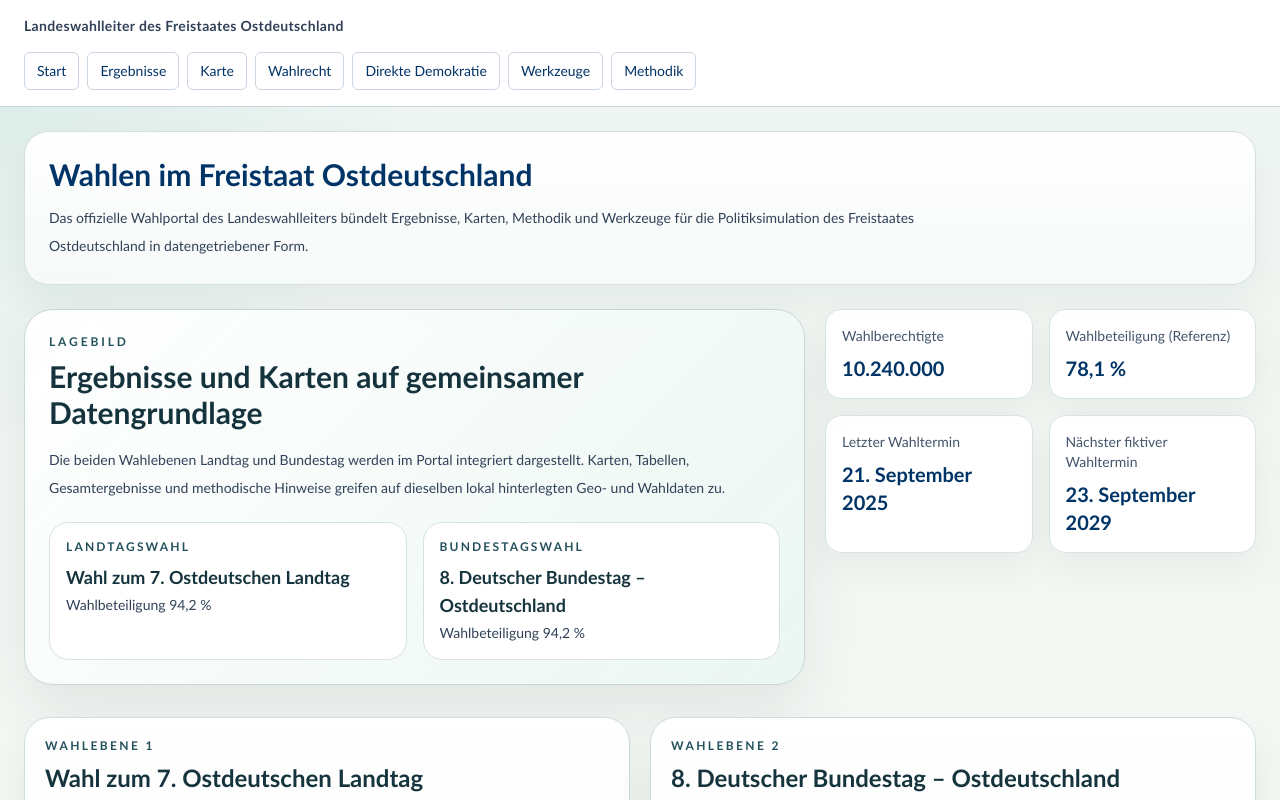
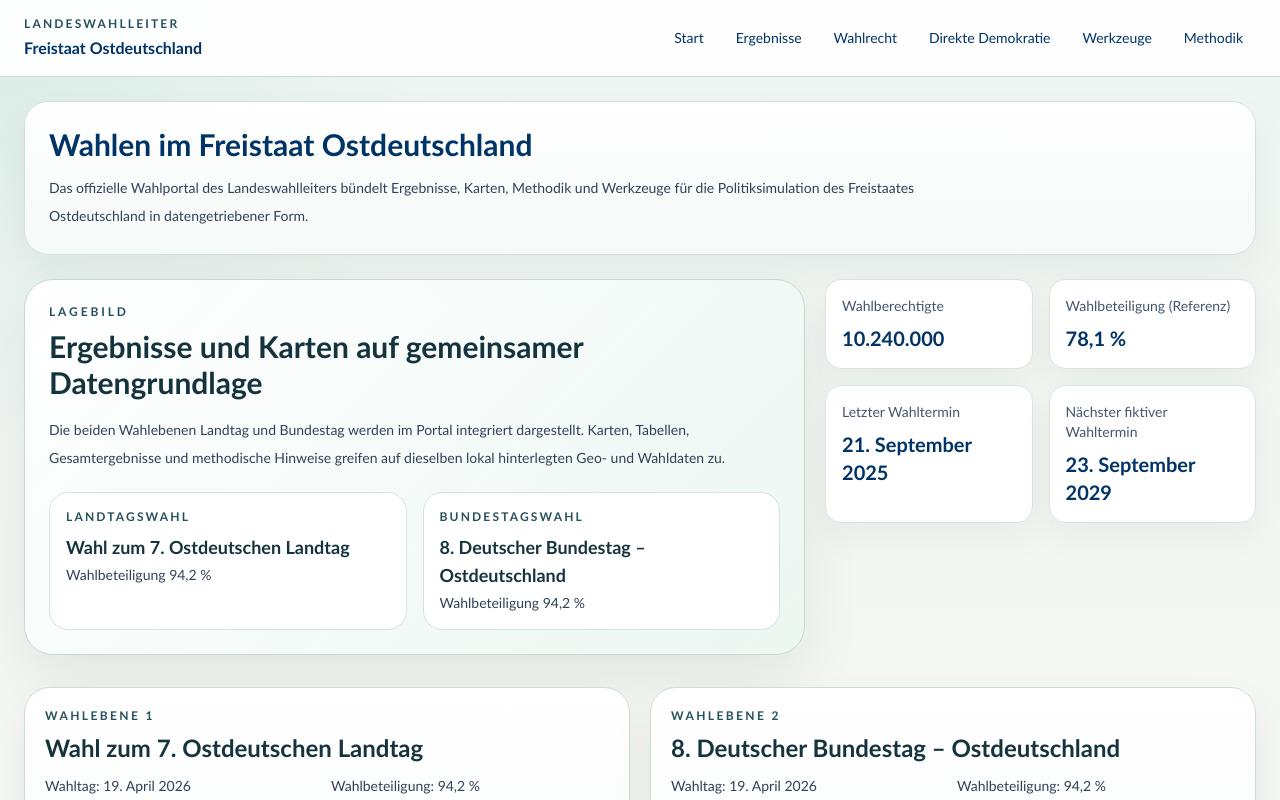
Before and after one commit to XYungeloest/wahlen-portal, a Next.js app: page / in a window 1280 px wide. Shown: the top 800 px of the page. Built offline with nearby package versions, Linux system fonts and the light colour scheme.

Commit message:
remove /karte

```diff
--- a/src/app/karte/bundestag/page.tsx
+++ /dev/null
@@ -1,24 +0,0 @@
-import Link from "next/link";
-import { PageHeader } from "@/components/layout/page-header";
-
-export default function KarteBundestagPage() {
-  return (
-    <div className="space-y-6">
-      <PageHeader
-        title="Karte Bundestagswahl"
-        description="Die Wahlkreiskarte ist jetzt Teil der integrierten Ergebnisseite und bleibt dort mit Direktmandat, Datensatz-Auswahl und Gebietstabelle gekoppelt."
-      />
-      <section className="card p-5 text-slate-700">
-        <p className="leading-7">
-          Die frühere Einzelkarte bleibt als schlanker Deep-Link erhalten. Die fachliche Hauptansicht liegt jetzt auf der Ergebnisseite, damit Karte und Gesamtergebnis dieselbe Datenlogik teilen.
-        </p>
-        <Link
-          href="/ergebnisse/bundestag/#karte"
-          className="mt-4 inline-flex items-center rounded-full border border-[#0f5e68] bg-[#0f5e68] px-4 py-2 text-sm font-medium text-white no-underline transition hover:bg-[#124952]"
-        >
-          Zur integrierten Bundestagsansicht
-        </Link>
-      </section>
-    </div>
-  );
-}
--- a/src/app/karte/landtag/page.tsx
+++ /dev/null
@@ -1,24 +0,0 @@
-import Link from "next/link";
-import { PageHeader } from "@/components/layout/page-header";
-
-export default function KarteLandtagPage() {
-  return (
-    <div className="space-y-6">
-      <PageHeader
-        title="Karte Landtagswahl"
-        description="Die Landtagskarte ist jetzt Teil der integrierten Ergebnisseite und nutzt dort dieselbe Datensatz-Auswahl wie Ergebnis, Sitzverteilung und Tabelle."
-      />
-      <section className="card p-5 text-slate-700">
-        <p className="leading-7">
-          Die regionale Kartenansicht wird nicht mehr als fachlich getrennte Hauptseite geführt. Dadurch bleiben Ergebnis, Karte und Gebietstabelle auf derselben Wahlebene konsistent.
-        </p>
-        <Link
-          href="/ergebnisse/landtag/#karte"
-          className="mt-4 inline-flex items-center rounded-full border border-[#0f5e68] bg-[#0f5e68] px-4 py-2 text-sm font-medium text-white no-underline transition hover:bg-[#124952]"
-        >
-          Zur integrierten Landtagsansicht
-        </Link>
-      </section>
-    </div>
-  );
-}
--- a/src/app/karte/page.tsx
+++ b/src/app/karte/page.tsx
@@ -6,14 +6,14 @@ export default function KartePage() {
     <div className="space-y-6">
       <PageHeader
         title="Kartenübersicht"
-        description="Die eigenständigen Kartenseiten bleiben nur als schlanke Deep-Links erhalten. Die fachliche Hauptansicht liegt auf den integrierten Ergebnisseiten von Landtag und Bundestag."
+        description="Die Karten sind in die fachlichen Ergebnisseiten integriert. Diese Übersicht führt direkt zu den jeweiligen Kartenabschnitten."
       />
       <div className="grid gap-4 md:grid-cols-2">
-        <Link href="/karte/landtag/" className="card block p-5 no-underline hover:border-slate-400">
+        <Link href="/ergebnisse/landtag/#karte" className="card block p-5 no-underline hover:border-slate-400">
           <h2 className="text-xl font-semibold text-[var(--color-primary)]">Karte Landtag</h2>
           <p className="mt-2 text-slate-700">Deep-Link zur integrierten Landtagsansicht mit amtlicher Geometrie, Filterung und Tabellenalternative.</p>
         </Link>
-        <Link href="/karte/bundestag/" className="card block p-5 no-underline hover:border-slate-400">
+        <Link href="/ergebnisse/bundestag/#karte" className="card block p-5 no-underline hover:border-slate-400">
           <h2 className="text-xl font-semibold text-[var(--color-primary)]">Karte Bundestag</h2>
           <p className="mt-2 text-slate-700">Deep-Link zur integrierten Bundestagsansicht mit offiziellen Wahlkreisen und separater Direktmandats-Ausweisung.</p>
         </Link>
--- a/src/app/sitemap.ts
+++ b/src/app/sitemap.ts
@@ -8,8 +8,6 @@ const routes = [
   "/ergebnisse/landtag",
   "/ergebnisse/bundestag",
   "/karte",
-  "/karte/landtag",
-  "/karte/bundestag",
   "/wahlrecht",
   "/direkte-demokratie",
   "/werkzeuge",
--- a/src/components/layout/site-header.tsx
+++ b/src/components/layout/site-header.tsx
@@ -3,7 +3,6 @@ import Link from "next/link";
 const navItems = [
   { href: "/", label: "Start" },
   { href: "/ergebnisse/", label: "Ergebnisse" },
-  { href: "/karte/", label: "Karte" },
   { href: "/wahlrecht/", label: "Wahlrecht" },
   { href: "/direkte-demokratie/", label: "Direkte Demokratie" },
   { href: "/werkzeuge/", label: "Werkzeuge" },
@@ -12,16 +11,19 @@ const navItems = [
 
 export function SiteHeader() {
   return (
-    <header className="border-b border-slate-300 bg-white">
-      <div className="mx-auto flex max-w-7xl flex-col gap-4 px-4 py-4 md:px-6">
-        <p className="text-sm font-semibold tracking-wide text-slate-700">Landeswahlleiter des Freistaates Ostdeutschland</p>
+    <header className="border-b border-[#cbdcd7] bg-white/95">
+      <div className="mx-auto flex max-w-7xl flex-col gap-3 px-4 py-4 md:px-6 lg:flex-row lg:items-center lg:justify-between">
+        <Link href="/" className="min-w-0 no-underline">
+          <p className="text-xs font-semibold uppercase tracking-[0.18em] text-[#25515c]">Landeswahlleiter</p>
+          <p className="mt-1 break-words text-base font-semibold text-[#003366]">Freistaat Ostdeutschland</p>
+        </Link>
         <nav aria-label="Hauptnavigation">
-          <ul className="flex flex-wrap gap-2">
+          <ul className="flex flex-wrap gap-1.5">
             {navItems.map((item) => (
               <li key={item.href}>
                 <Link
                   href={item.href}
-                  className="inline-block rounded-md border border-slate-300 bg-white px-3 py-2 text-sm font-medium text-slate-800 no-underline hover:bg-slate-50"
+                  className="inline-block rounded-full border border-transparent px-3 py-2 text-sm font-medium text-slate-700 no-underline transition hover:border-[#cbdcd7] hover:bg-[#f4faf8] hover:text-[#003366] focus-visible:border-[#003366] focus-visible:bg-white"
                 >
                   {item.label}
                 </Link>
```
Also changed, not shown: 2 other files (tests, documents, lock files or other folders).
